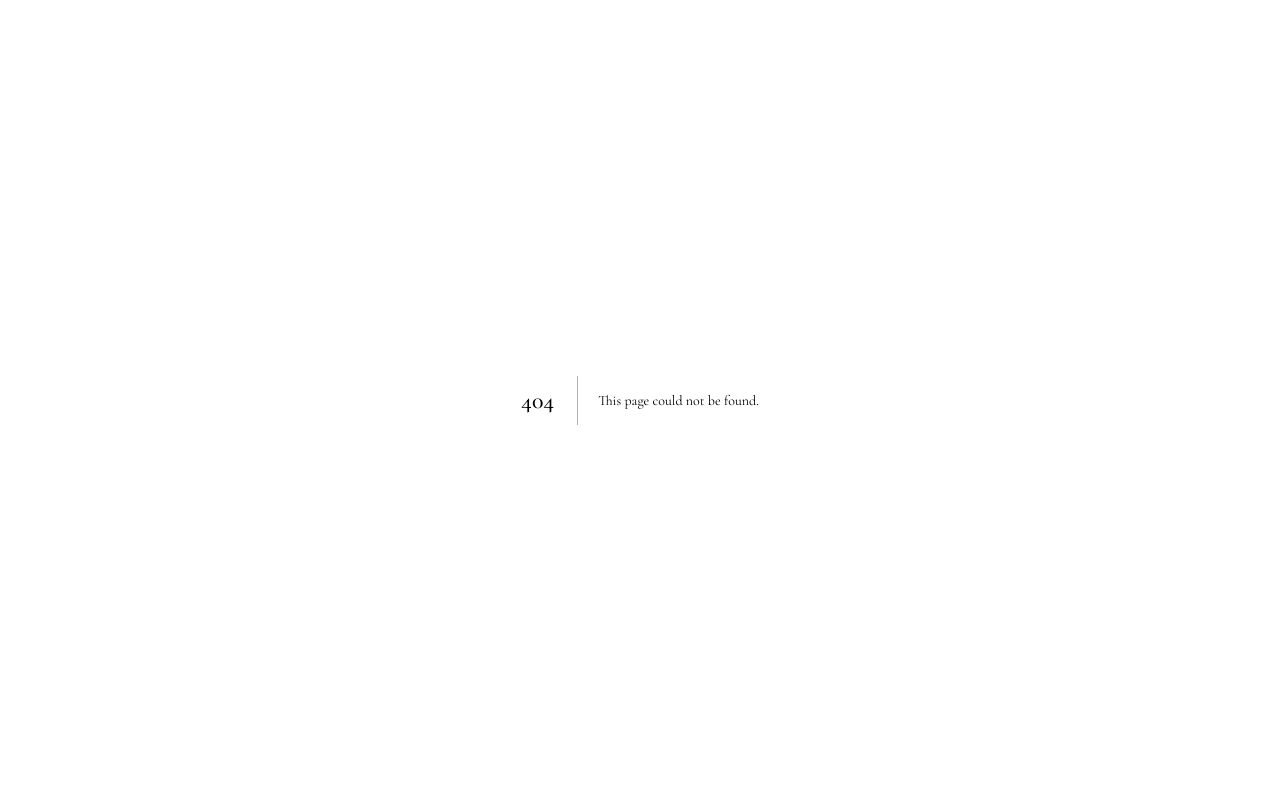
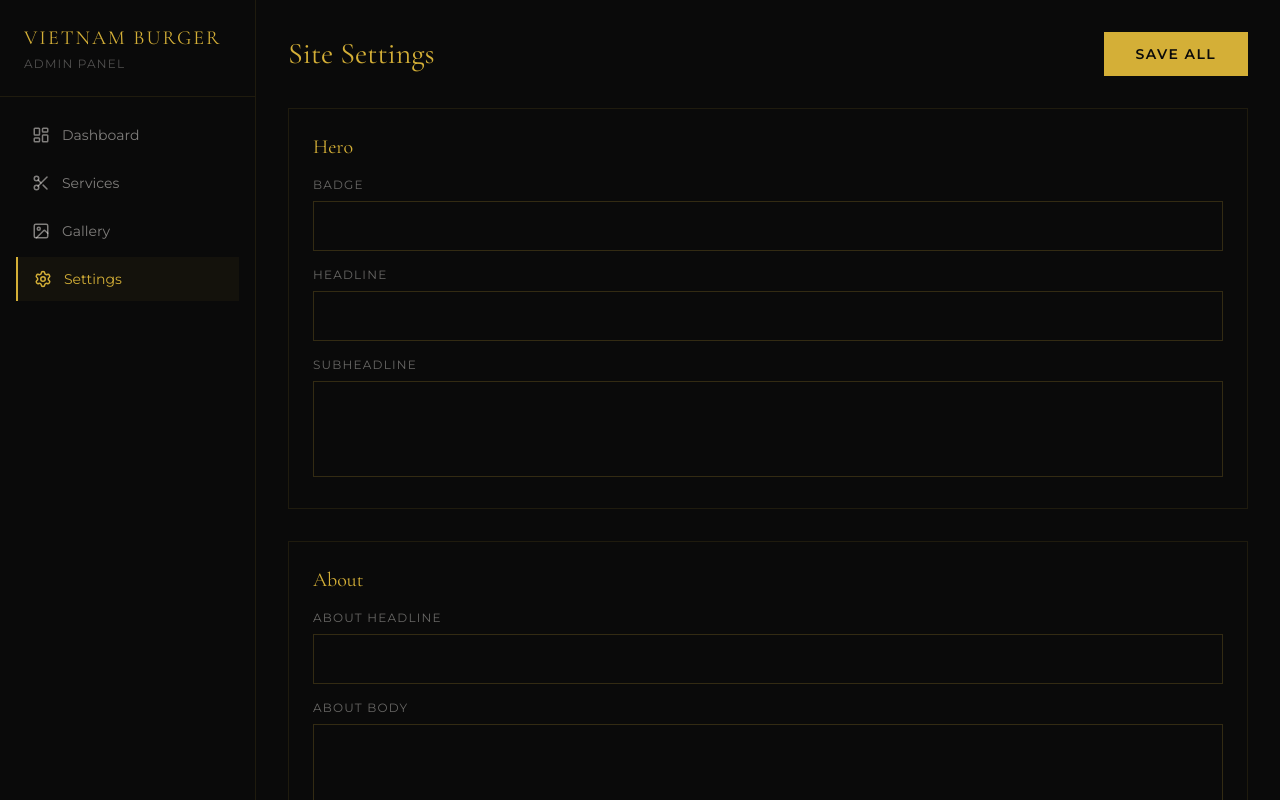
Before and after one commit to modesignedit/Vietnam-Burger-Unisex-salon, a Next.js app: page /admin/settings in a window 1280 px wide. Before the commit this address had no page. Shown: the top 800 px of the page. Built offline with nearby package versions, Linux system fonts and the light colour scheme; no server answers; the database is empty.

Commit message:
feat: add admin settings page

```diff
--- /dev/null
+++ b/src/app/admin/dashboard/page.tsx
@@ -0,0 +1,82 @@
+'use client'
+
+import { useEffect, useState } from 'react'
+import { createClient } from '@/lib/supabase/client'
+import { Scissors, Image, Settings } from 'lucide-react'
+import Link from 'next/link'
+import AdminLayout from '@/components/admin/admin-layout'
+
+export default function DashboardPage() {
+  const [stats, setStats] = useState({ services: 0, gallery: 0 })
+  const [loading, setLoading] = useState(true)
+  const supabase = createClient()
+
+  useEffect(() => {
+    async function loadStats() {
+      const [svc, gal] = await Promise.all([
+        supabase.from('services').select('*', { count: 'exact', head: true }),
+        supabase.from('gallery').select('*', { count: 'exact', head: true }),
+      ])
+      setStats({
+        services: svc.count ?? 0,
+        gallery: gal.count ?? 0,
+      })
+      setLoading(false)
+    }
+    loadStats()
+  }, [])
+
+  const cards = [
+    { label: 'Services', value: stats.services, icon: Scissors, href: '/admin/services', color: 'border-gold' },
+    { label: 'Gallery', value: stats.gallery, icon: Image, href: '/admin/gallery', color: 'border-gold' },
+    { label: 'Settings', value: '-', icon: Settings, href: '/admin/settings', color: 'border-gold' },
+  ]
+
+  if (loading) return <AdminLayout><p className="text-luxury-paper/50">Loading...</p></AdminLayout>
+
+  return (
+    <AdminLayout>
+      <div className="mb-8">
+        <h1 className="text-3xl font-serif text-gold">Dashboard</h1>
+        <p className="text-luxury-paper/40 text-sm mt-1">Overview of your salon site</p>
+      </div>
+
+      <div className="grid grid-cols-1 md:grid-cols-3 gap-6 mb-12">
+        {cards.map((card) => {
+          const Icon = card.icon
+          return (
+            <Link
+              key={card.href}
+              href={card.href}
+              className={`border ${card.color}/20 p-6 hover:bg-gold/5 transition-colors group`}
+            >
+              <div className="flex items-center justify-between mb-4">
+                <Icon size={24} className="text-gold/60 group-hover:text-gold transition-colors" />
+                <span className="text-3xl font-serif text-gold">{card.value}</span>
+              </div>
+              <h3 className="text-sm tracking-widest uppercase text-luxury-paper/40">{card.label}</h3>
+            </Link>
+          )
+        })}
+      </div>
+
+      <div className="border border-gold/10 p-6">
+        <h2 className="text-xl font-serif text-gold mb-4">Quick Links</h2>
+        <div className="space-y-3">
+          <Link href="/" className="block text-luxury-paper/50 hover:text-gold transition-colors text-sm">
+            View public site →
+          </Link>
+          <Link href="/admin/services" className="block text-luxury-paper/50 hover:text-gold transition-colors text-sm">
+            Manage services →
+          </Link>
+          <Link href="/admin/gallery" className="block text-luxury-paper/50 hover:text-gold transition-colors text-sm">
+            Manage gallery →
+          </Link>
+          <Link href="/admin/settings" className="block text-luxury-paper/50 hover:text-gold transition-colors text-sm">
+            Edit site settings →
+          </Link>
+        </div>
+      </div>
+    </AdminLayout>
+  )
+}
--- /dev/null
+++ b/src/app/admin/settings/page.tsx
@@ -0,0 +1,126 @@
+'use client'
+
+import { useEffect, useState } from 'react'
+import { createClient } from '@/lib/supabase/client'
+import AdminLayout from '@/components/admin/admin-layout'
+
+interface SettingField {
+  section: string
+  key: string
+  label: string
+  type: 'text' | 'textarea' | 'json'
+}
+
+const FIELDS: SettingField[] = [
+  { section: 'hero', key: 'badge', label: 'Badge', type: 'text' },
+  { section: 'hero', key: 'headline', label: 'Headline', type: 'text' },
+  { section: 'hero', key: 'subheadline', label: 'Subheadline', type: 'textarea' },
+  { section: 'about', key: 'headline', label: 'About Headline', type: 'text' },
+  { section: 'about', key: 'body', label: 'About Body', type: 'textarea' },
+  { section: 'about', key: 'features', label: 'Features (JSON)', type: 'json' },
+  { section: 'contact', key: 'address', label: 'Address', type: 'text' },
+  { section: 'contact', key: 'phone', label: 'Phone', type: 'text' },
+  { section: 'contact', key: 'hours', label: 'Business Hours', type: 'textarea' },
+  { section: 'contact', key: 'cta_title', label: 'CTA Title', type: 'text' },
+  { section: 'contact', key: 'cta_text', label: 'CTA Text', type: 'textarea' },
+  { section: 'footer', key: 'brand', label: 'Brand Name', type: 'text' },
+  { section: 'footer', key: 'copyright', label: 'Copyright', type: 'text' },
+  { section: 'social', key: 'tiktok', label: 'TikTok URL', type: 'text' },
+  { section: 'social', key: 'instagram', label: 'Instagram URL', type: 'text' },
+  { section: 'social', key: 'facebook', label: 'Facebook URL', type: 'text' },
+]
+
+export default function SettingsPage() {
+  const [values, setValues] = useState<Record<string, string>>({})
+  const [saving, setSaving] = useState(false)
+  const [saved, setSaved] = useState(false)
+  const supabase = createClient()
+
+  useEffect(() => {
+    async function load() {
+      const { data } = await supabase.from('site_settings').select('*')
+      if (data) {
+        const map: Record<string, string> = {}
+        data.forEach((s) => {
+          const val = s.value
+          map[`${s.section}.${s.key}`] = typeof val === 'string' ? val : JSON.stringify(val)
+        })
+        setValues(map)
+      }
+    }
+    load()
+  }, [])
+
+  async function handleSave() {
+    setSaving(true)
+    for (const field of FIELDS) {
+      const key = `${field.section}.${field.key}`
+      const raw = values[key] ?? ''
+      const value = field.type === 'json' ? JSON.parse(raw || '[]') : raw
+      await supabase.from('site_settings').upsert(
+        { section: field.section, key: field.key, value },
+        { onConflict: 'section, key' }
+      )
+    }
+    setSaving(false)
+    setSaved(true)
+    setTimeout(() => setSaved(false), 2000)
+  }
+
+  const grouped = FIELDS.reduce<Record<string, SettingField[]>>((acc, f) => {
+    if (!acc[f.section]) acc[f.section] = []
+    acc[f.section].push(f)
+    return acc
+  }, {})
+
+  return (
+    <AdminLayout>
+      <div className="flex items-center justify-between mb-8">
+        <h1 className="text-3xl font-serif text-gold">Site Settings</h1>
+        <button onClick={handleSave} disabled={saving} className="btn-gold text-sm">
+          {saving ? 'Saving...' : saved ? 'Saved!' : 'Save All'}
+        </button>
+      </div>
+
+      <div className="space-y-8">
+        {Object.entries(grouped).map(([section, fields]) => (
+          <div key={section} className="border border-gold/10 p-6">
+            <h2 className="text-xl font-serif text-gold capitalize mb-4">{section}</h2>
+            <div className="space-y-4">
+              {fields.map((field) => {
+                const key = `${field.section}.${field.key}`
+                return (
+                  <div key={key}>
+                    <label className="block text-xs tracking-widest uppercase text-luxury-paper/40 mb-2">
+                      {field.label}
+                    </label>
+                    {field.type === 'textarea' ? (
+                      <textarea
+                        value={values[key] ?? ''}
+                        onChange={(e) => setValues({ ...values, [key]: e.target.value })}
+                        className="w-full bg-transparent border border-gold/20 px-4 py-3 text-luxury-paper focus:outline-none focus:border-gold resize-none h-24"
+                      />
+                    ) : field.type === 'json' ? (
+                      <textarea
+                        value={values[key] ?? ''}
+                        onChange={(e) => setValues({ ...values, [key]: e.target.value })}
+                        className="w-full bg-transparent border border-gold/20 px-4 py-3 text-luxury-paper font-mono text-sm focus:outline-none focus:border-gold resize-none h-32"
+                      />
+                    ) : (
+                      <input
+                        type="text"
+                        value={values[key] ?? ''}
+                        onChange={(e) => setValues({ ...values, [key]: e.target.value })}
+                        className="w-full bg-transparent border border-gold/20 px-4 py-3 text-luxury-paper focus:outline-none focus:border-gold"
+                      />
+                    )}
+                  </div>
+                )
+              })}
+            </div>
+          </div>
+        ))}
+      </div>
+    </AdminLayout>
+  )
+}
```
